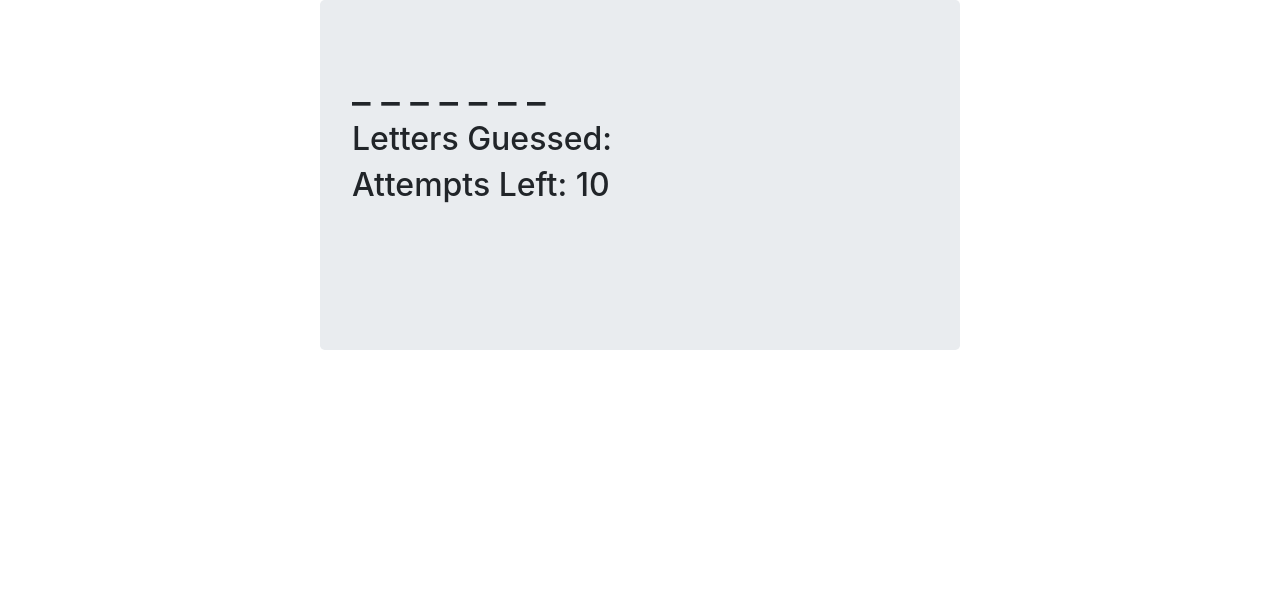
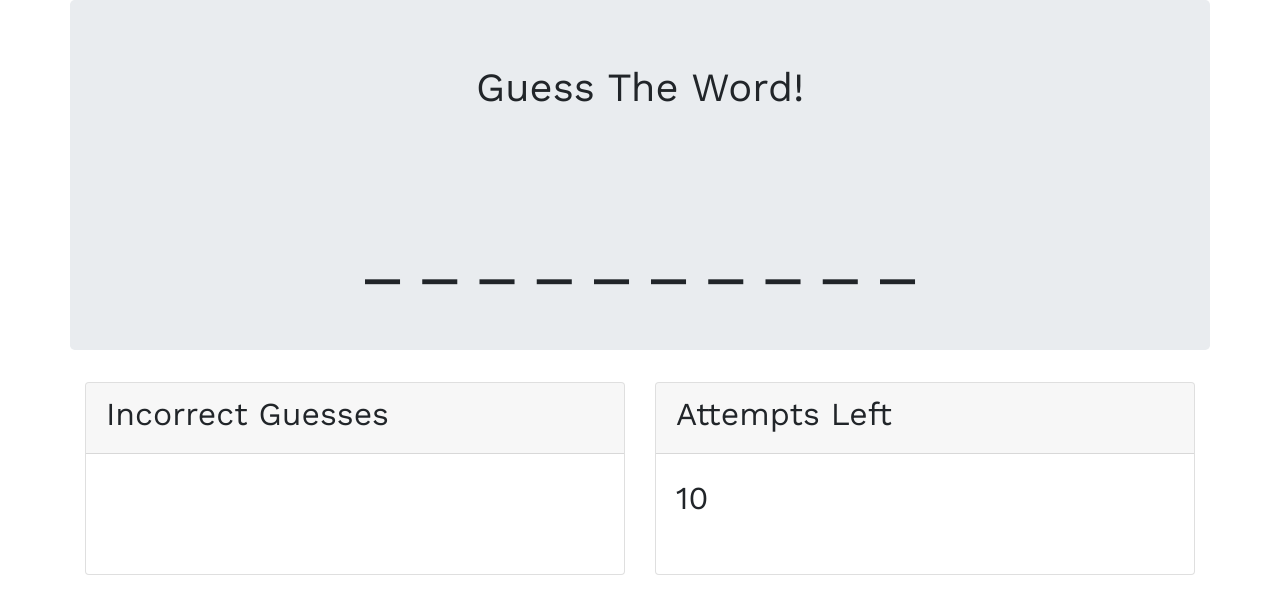
Before and after one commit to Rsalge/Javascript-Game, a plain HTML site: page index.html in a window 1280 px wide. Drawn offline with nearby package versions, Linux system fonts and the light colour scheme.

```diff
--- a/index.html
+++ b/index.html
@@ -7,25 +7,53 @@
     <link rel="stylesheet" type="text/css" href="style.css">
     <link rel="stylesheet" href="https://stackpath.bootstrapcdn.com/bootstrap/4.1.3/css/bootstrap.min.css" integrity="sha384-MCw98/SFnGE8fJT3GXwEOngsV7Zt27NXFoaoApmYm81iuXoPkFOJwJ8ERdknLPMO"
         crossorigin="anonymous">
+    <link href="https://fonts.googleapis.com/css?family=Work+Sans" rel="stylesheet">
 
 </head>
 
 <body>
-    <div class="container-fluid">
+    <div class="container">
         <div class="row">
-            <div class="offset-lg-3 col-lg-6 jumbotron">
+            <div class="col-lg-12 jumbotron">
+                    <h1>Guess The Word!</h1>
                     <h1 id="targetDiv"></h1>
-                    <h2>Letters Guessed: <span id="guessDiv"></span>
-                    </h2>
-                    <h2>Attempts Left: <span id="attemptNumber"></span>
-                    </h2>
+                    <!-- <h2>Letters Guessed: <span id="guessDiv"></span>
+                    </h2> -->
+                    <!-- <h2>Attempts Left: <span id="attemptNumber"></span>
+                    </h2> -->
                     <p id="wrongKey"></p>
+            </div>
+        </div>
+    </div>
+    <div class="container">
+        <div class="row">
+            <div class="col-lg-6">
+                    <div class="card">
+                            <div class="card-header">
+                                    <h2>Incorrect Guesses</span>
+                                    </h2>
+                            </div>
+                            <div class="card-body">
+                                    <span id="guessDiv">
+                            </div>
+                    </div>
+            </div>
+            <div class="col-lg-6">
+                    <div class="card">
+                            <div class="card-header">
+                                    <h2>Attempts Left</span>
+                                    </h2>
+                            </div>
+                            <div class="card-body">
+                                    <span id="attemptNumber"></span>
+                            </div>
+                    </div>
             </div>
         </div>
     </div>
 
     <script type="text/javascript">
-        var computerOptions = ["television", "computer", "monitor", "hardware", "circuit"];
+        var computerOptions = ["television", "computer", "monitor", "hardware", "circuit", "development", "react", "javascript"];
         var computerChoice = computerOptions[Math.floor(Math.random() * computerOptions.length)];
         var guess = [];
         var currentWord = [];
@@ -79,7 +107,9 @@
                     // pushing the attempts number to the att var which grabs the attemps div
                     att.textContent = attempts;
                     // pushes the incorrect event key to the guesses variable which grabs the guessDiv
-                    guesses.textContent = guess.join(', ');
+                    guesses.textContent = guess.join(' ');
+
+
 
                     // ending game and refreshing page after a loss
                     if (attempts == 0) {
@@ -93,9 +123,9 @@
 
             }
 
-            if (guesses.indexOf(event.key)){
-                    wrongKey.textContent = "Already tried that one...";
-                }
+            // if (guess.indexOf(event.key) == event.key){
+            //         wrongKey.textContent = "Already tried that one...";
+            //     }
 
             if (computerChoice === currentWord.join('')) {
                 alert("You win! The winning word was: " + computerChoice);
--- a/style.css
+++ b/style.css
@@ -1,3 +1,19 @@
+body {
+    font-family: 'Work Sans', sans-serif !important;
+}
+
 .jumbotron {
     height: 350px;
+    text-align: center;
 }
+
+.card-body {
+    height: 120px;
+    font-family: 'Work Sans', sans-serif;
+    font-size: 2em;
+}
+
+#targetDiv {
+    font-size: 65px;
+    margin-top: 100px;
+}
```
